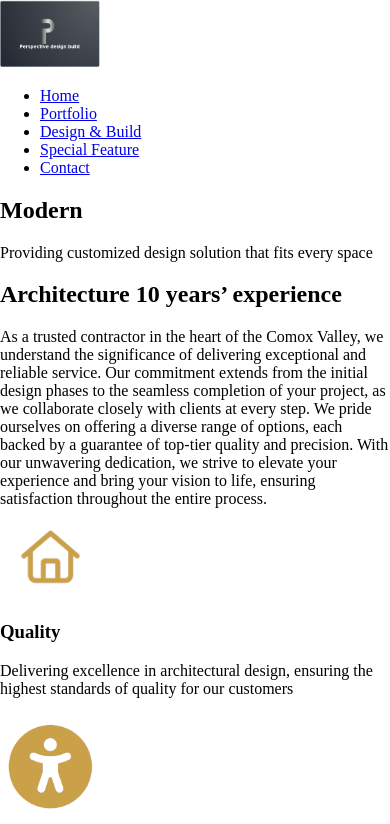
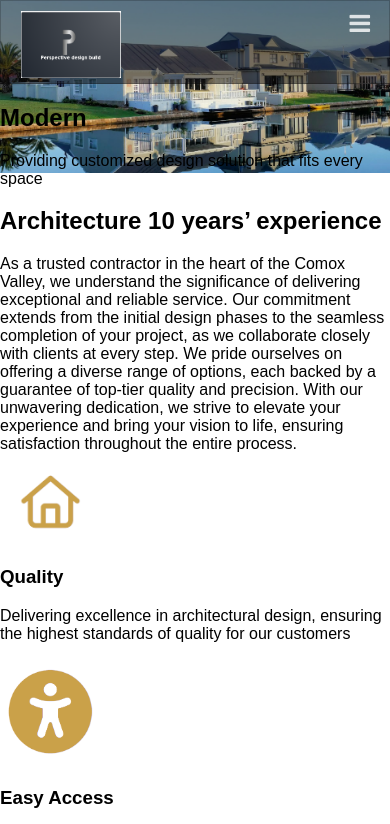
Before and after one commit to nic-dgl103-f23-cvs2/project-Ravi-takhi, a plain HTML site: page index.html in a window 390 px wide. Shown: the top 824 px of the page. Drawn offline with Linux system fonts and the light colour scheme.

Commit message:
Worked on Nav bar
designed menu list for mobile

```diff
--- a/index.html
+++ b/index.html
@@ -3,39 +3,57 @@
   <head>
     <meta charset="UTF-8" />
     <meta name="viewport" content="width=device-width, initial-scale=1.0" />
-    <title>Other Layout Techniques</title>
+    <title>Perspective design solution</title>
     <link rel="stylesheet" href="style.css" />
+    <link rel="stylesheet" href="https://cdnjs.cloudflare.com/ajax/libs/font-awesome/4.7.0/css/font-awesome.min.css">
+    <script>
+      function showNav() {
+        let mainNav = document.getElementById("main-nav");
+        let navbarToggle = document.getElementById("navbar-toggle");
+
+        if (navbarToggle.classList.contains("active")) {
+          mainNav.style.display = "none";
+          navbarToggle.classList.remove("active");
+        } else {
+          mainNav.style.display = "flex";
+          navbarToggle.classList.add("active");
+        }
+      }
+    </script>
     <!-- DGL 103 CVS1 - Ravinder Singh - Project -->
   </head>
 
   <body>
     <header>
-      <!-- Website Logo -->
-      <img src="images/logo.png" width="100" alt="form logo" />
-      <!-- Menu Bar-->
+      <!-- Menu Bar -->
       <nav>
-        <ul>
+        <!-- Menu Button -->
+        <span id="navbar-toggle" onclick="showNav()"><i class="fa fa-bars"></i></span>
+        <!-- Website Logo -->
+        <img class="logo" src="images/logo.PNG" width="100" alt="form logo" />
+        <!-- Menu List -->
+        <ul id="main-nav">
           <li>
-            <a href="index.html">Home</a>
+            <a class="nav-links" href="index.html">Home</a>
           </li>
           <li>
-            <a href="how-it-works.html">Portfolio</a>
+            <a class="nav-links" href="how-it-works.html">Portfolio</a>
           </li>
           <li>
-            <a href="features.html">Design & Build</a>
+            <a class="nav-links" href="features.html">Design & Build</a>
           </li>
           <li>
-            <a href="press.html">Special Feature</a>
+            <a class="nav-links" href="press.html">Special Feature</a>
           </li>
           <li>
-            <a href="contact.html">Contact</a>
+            <a class="nav-links" href="contact.html">Contact</a>
           </li>
         </ul>
       </nav>
     </header>
     <main>
       <!-- Hero -->
-      <section>
+      <section class="hero">
         <!-- Will add background image-->
         <h1>Modern</h1>
         <p>Providing customized design solution that fits every space</p>
--- a/style.css
+++ b/style.css
@@ -1,9 +1,59 @@
 html {
     font-size: 62.5%;
   }
-
-  body {
+  body
+  {
+    font-family: "Josefin Sans", sans-serif;
+    margin: 0;
+    padding: 0;
     font-size: 1.6rem;
     color: black;
-    margin: 0;
-  }
+    background-image: url(images/banner-5.jpg);
+    background-repeat: no-repeat;
+    background-size: contain; /* Adjust as needed */
+    background-position: top; /* Adjust as needed */
+    display: flex;
+    flex-direction: column;
+    min-height: 100vh;
+    box-sizing: border-box;
+}
+/* ==>  Nav Style <== */
+
+nav {
+  font-size: 1.8rem;
+  background-color :rgb(15, 13, 13,0.5);
+  border: 1px solid rgba(0, 0, 0, 0.2);
+}
+
+nav ul {
+  list-style-type: none;
+  display: none;
+  flex-direction: column;
+}
+
+nav li {
+  text-align: center;
+  margin: 15px auto;
+}
+
+.nav-links,
+.logo {
+  text-decoration: none;
+  color: rgba(255, 255, 255, 0.7);
+}
+
+.logo {
+  display: inline-block;
+  font-size: 22px;
+  margin-top: 10px;
+  margin-left: 20px;
+}
+
+#navbar-toggle {
+  position: absolute;
+  top: 10px;
+  right: 20px;
+  cursor: pointer;
+  color: rgba(255, 255, 255, 0.8);
+  font-size: 24px;
+}
```
Also changed, not shown: images/banner-2.jpg (added), images/banner-3.jpg (added), images/banner-5.jpg (added), images/hero_bg.png (added), images/logo.jpg (added).
